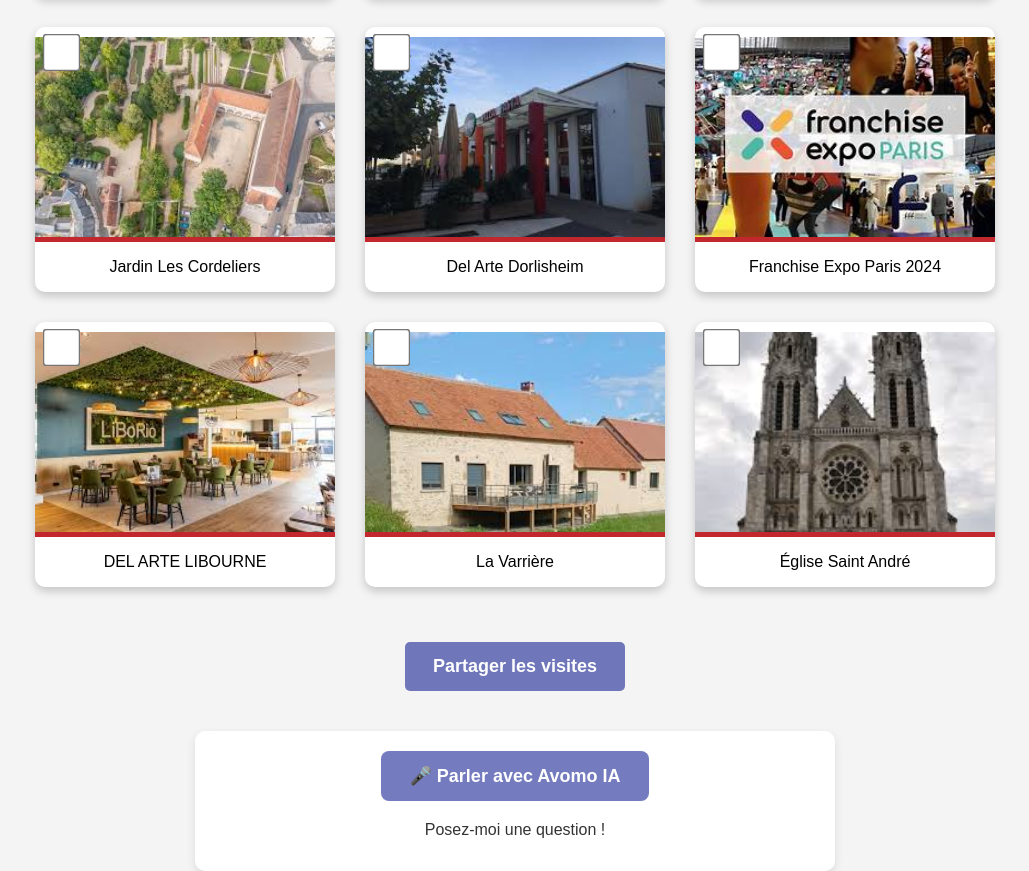
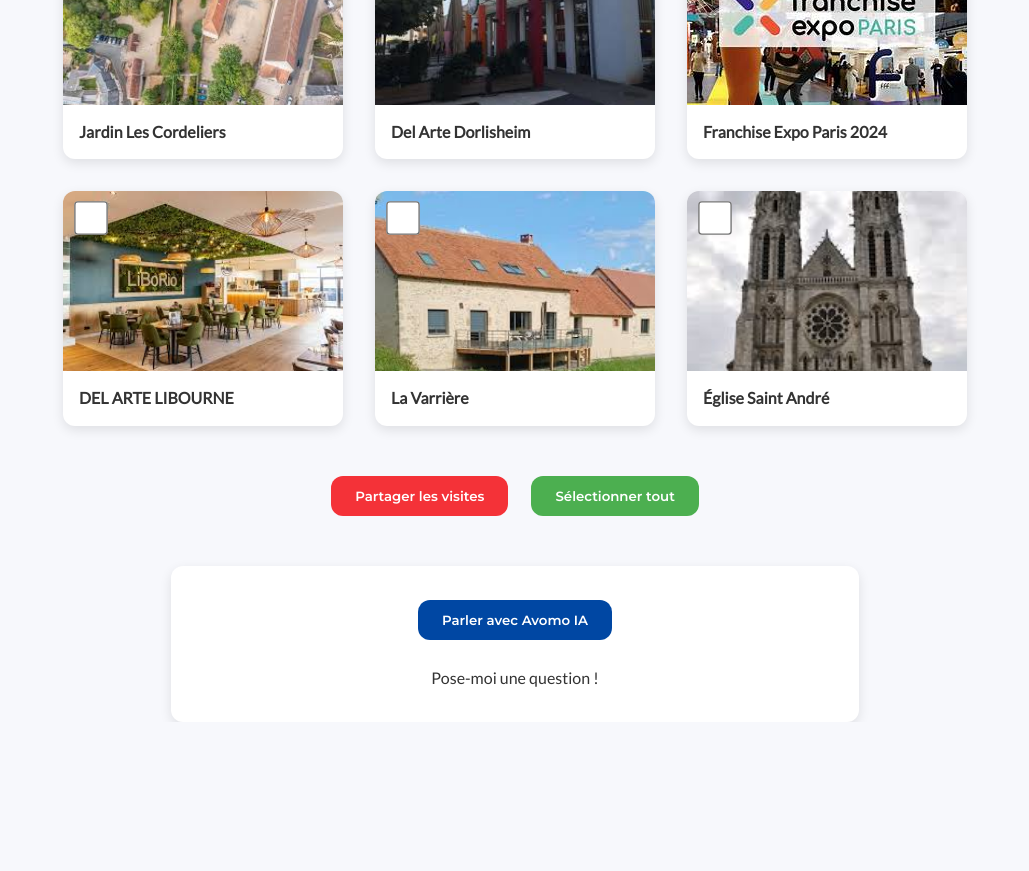
Before and after one commit to VivelaVR/AppAvomoFEP25, a plain HTML site: page index.html in a window 1280 px wide. Shown: the part 1428-2299 px from the top of the page, without its empty margins (125-1154 px from the left). After the commit the page ends 2150 px from the top, so only its background shows below. Drawn offline with Linux system fonts and the light colour scheme.

Commit message:
Add files via upload

```diff
--- a/index.html
+++ b/index.html
@@ -3,14 +3,16 @@
 <head>
     <meta charset="UTF-8">
     <meta name="viewport" content="width=device-width, initial-scale=1.0">
-    <title>Avomo VR - Visites Virtuelles</title>
+    <title>Avomo VR – Visites virtuelles</title>
+    <!-- Feuille de styles améliorée -->
     <link rel="stylesheet" href="styles.css">
+    <!-- Script dédié à la génération des cartes et au partage -->
     <script defer src="script.js"></script>
 </head>
 <body>
     <div class="header">
-        <img src="images/logo.png" alt="Avomo VR Logo" class="logo">
-        <h1>Visites Virtuelles Avomo VR</h1>
+        <img src="images/logo.png" alt="Avomo VR Logo" class="logo">
+        <h1>Visites virtuelles Avomo VR</h1>
     </div>
 
     <!-- Conteneur des visites -->
@@ -18,59 +20,55 @@
         <!-- Les cartes seront générées par JavaScript -->
     </div>
 
-    <!-- Bouton de partage -->
-    <div class="buttons">
+    <!-- Boutons d’actions -->
+    <div class="buttons" style="text-align:center;">
         <button id="share-btn">Partager les visites</button>
+        <button id="select-all-btn">Sélectionner tout</button>
     </div>
 
     <!-- Chatbot vocal -->
     <div class="chatbot-container">
-        <button id="mic-btn">🎤 Parler avec Avomo IA</button>
-        <div id="chat-response">Posez-moi une question !</div>
+        <button id="mic-btn">Parler avec Avomo IA</button>
+        <div id="chat-response">Pose-moi une question !</div>
     </div>
 
+    <!-- Script de reconnaissance vocale placé en fin de fichier pour garantir le chargement du DOM -->
     <script>
     const micBtn = document.getElementById("mic-btn");
     const responseDiv = document.getElementById("chat-response");
 
+    // Instanciation de l’API SpeechRecognition selon le navigateur
     const recognition = new (window.SpeechRecognition || window.webkitSpeechRecognition)();
     recognition.lang = "fr-FR";
 
     micBtn.addEventListener("click", () => {
         recognition.start();
-            responseDiv.innerText = "🎤 En attente de votre voix...";
+        responseDiv.innerText = "En attente de votre voix…";
     });
 
     recognition.onresult = function(event) {
         const userInput = event.results[0][0].transcript;
-            console.log("🎙️ Tu as dit :", userInput);
-            responseDiv.innerText = "⏳ Analyse en cours : " + userInput;
+        responseDiv.innerText = "Analyse en cours : " + userInput;
 
-            console.log("🛠️ Envoi au webhook:", userInput);
+        // Envoi de la requête vers le webhook de traitement
         fetch("https://avomovr.app.n8n.cloud/webhook-test/d9a5c4f1-f381-4ffd-9659-ea95411ca5c2", {
             method: "POST",
             headers: { "Content-Type": "application/json" },
             body: JSON.stringify({ message: userInput })
         })
-            .then(res => {
-                console.log("📩 Réponse reçue du webhook");
-                return res.json();
-            })
+        .then(res => res.json())
         .then(data => {
-                console.log("🤖 Contenu de la réponse :", data);
-                responseDiv.innerText = "🤖 " + data.reply;
-
+            responseDiv.innerText = data.reply;
             const synth = window.speechSynthesis;
             const utterance = new SpeechSynthesisUtterance(data.reply);
             utterance.lang = "fr-FR";
             synth.speak(utterance);
         })
         .catch((error) => {
-                console.error("❌ Erreur du fetch :", error);
-                responseDiv.innerText = "❌ Une erreur est survenue : " + error.message;
+            console.error("Erreur du fetch :", error);
+            responseDiv.innerText = "Une erreur est survenue : " + error.message;
         });
     };
     </script>
-
 </body>
 </html>
--- a/script.js
+++ b/script.js
@@ -1,30 +1,34 @@
 document.addEventListener("DOMContentLoaded", function() {
+    // Liste des visites virtuelles disponibles. Chaque entrée contient un nom,
+    // une URL vers la visite Matterport/MPEmbed et l’image d’illustration.
     const visites = [
-        { name: "DEL ARTE Brignais", url: "https://scan.avomovr.fr/show/?m=vx1kmMnmxNf", image: "images/brignais.jpg" },
-        { name: "DEL ARTE Besançon Miresey", url: "https://scan.avomovr.fr/show/?m=ezeMW1f2zbk", image: "images/besancon.jpg" },
+        { name: "DEL ARTE Brignais", url: "https://scan.avomovr.fr/show/?m=vx1kmMnmxNf", image: "images/brignais.jpg" },
+        { name: "DEL ARTE Besançon Miresey", url: "https://scan.avomovr.fr/show/?m=ezeMW1f2zbk", image: "images/besancon.jpg" },
         { name: "Pépinière d'entreprise de Châteauroux", url: "https://scan.avomovr.fr/show/?m=rVThqrE36Hq", image: "images/pepiniere.jpg" },
         { name: "Foyer de vie Les Coteaux", url: "https://scan.avomovr.fr/show/?m=hG1a9Aht5Bp", image: "images/coteaux.jpg" },
-        { name: "L’Onglerie Le Porge", url: "https://scan.avomovr.fr/show/?m=jFrmbGsawT3", image: "images/onglerie.jpg" },
-        { name: "Eat Salad Châteauroux", url: "https://scan.avomovr.fr/show/?m=2fmziQUEHv7", image: "images/eatsalad.jpg" },
-        { name: "Château Boisrenault", url: "https://scan.avomovr.fr/show/?m=ctqEDeSd8ke", image: "images/boisrenault.jpg" },
-        { name: "Business Connect Day", url: "https://scan.avomovr.fr/show/?m=6oT8c8mfPoL", image: "images/businessconnect.jpg" },
-        { name: "Relais Saint-Jacques", url: "https://scan.avomovr.fr/show/?m=eJpk7Qt2wTR", image: "images/relaissaintjacques.jpg" },
-        { name: "Netto Montauban", url: "https://scan.avomovr.fr/show/?m=S3kVSigxpRF", image: "images/netto.jpg" },
-        { name: "Roady Montgiscar", url: "https://scan.avomovr.fr/show/?m=yd6xFLUDMuD", image: "images/roady.jpg" },
-        { name: "Guinguette de Belle Isle", url: "https://scan.avomovr.fr/show/?m=iQdBAz3k3fL", image: "images/guinguette.jpg" },
-        { name: "Jardin Les Cordeliers", url: "https://mpembed.com/show/?m=ozBLfab5XSQ&mpu=1624&premium=1", image: "images/cordeliers.jpg" },
-        { name: "Del Arte Dorlisheim", url: "https://scan.avomovr.fr/show/?m=EKgDks7kdr5", image: "images/dorlisheim.jpg" },
-        { name: "Franchise Expo Paris 2024", url: "https://mpembed.com/show/?m=tNyTLiWHcFp&mpu=1624", image: "images/franchiseexpo.jpg" },
-        { name: "DEL ARTE LIBOURNE", url: "https://mpembed.com/show/?m=zca9WQuh75g&mpu=1624", image: "images/libourne.jpg" },
-        { name: "La Varrière", url: "https://scan.avomovr.fr/show/?m=M4CL8xbdnaK", image: "images/varriere.jpg" },
-        { name: "Église Saint André", url: "https://mpembed.com/show/?m=fTmxbygCkQX&mpu=1624", image: "images/saintandre.jpg" }
+        { name: "L’Onglerie Le Porge", url: "https://scan.avomovr.fr/show/?m=jFrmbGsawT3", image: "images/onglerie.jpg" },
+        { name: "Eat Salad Châteauroux", url: "https://scan.avomovr.fr/show/?m=2fmziQUEHv7", image: "images/eatsalad.jpg" },
+        { name: "Château Boisrenault", url: "https://scan.avomovr.fr/show/?m=ctqEDeSd8ke", image: "images/boisrenault.jpg" },
+        { name: "Business Connect Day", url: "https://scan.avomovr.fr/show/?m=6oT8c8mfPoL", image: "images/businessconnect.jpg" },
+        { name: "Relais Saint‑Jacques", url: "https://scan.avomovr.fr/show/?m=eJpk7Qt2wTR", image: "images/relaissaintjacques.jpg" },
+        { name: "Netto Montauban", url: "https://scan.avomovr.fr/show/?m=S3kVSigxpRF", image: "images/netto.jpg" },
+        { name: "Roady Montgiscar", url: "https://scan.avomovr.fr/show/?m=yd6xFLUDMuD", image: "images/roady.jpg" },
+        { name: "Guinguette de Belle Isle", url: "https://scan.avomovr.fr/show/?m=iQdBAz3k3fL", image: "images/guinguette.jpg" },
+        { name: "Jardin Les Cordeliers", url: "https://mpembed.com/show/?m=ozBLfab5XSQ&mpu=1624&premium=1", image: "images/cordeliers.jpg" },
+        { name: "Del Arte Dorlisheim", url: "https://scan.avomovr.fr/show/?m=EKgDks7kdr5", image: "images/dorlisheim.jpg" },
+        { name: "Franchise Expo Paris 2024", url: "https://mpembed.com/show/?m=tNyTLiWHcFp&mpu=1624", image: "images/franchiseexpo.jpg" },
+        { name: "DEL ARTE LIBOURNE", url: "https://mpembed.com/show/?m=zca9WQuh75g&mpu=1624", image: "images/libourne.jpg" },
+        { name: "La Varrière", url: "https://scan.avomovr.fr/show/?m=M4CL8xbdnaK", image: "images/varriere.jpg" },
+        { name: "Église Saint André", url: "https://mpembed.com/show/?m=fTmxbygCkQX&mpu=1624", image: "images/saintandre.jpg" }
     ];
 
     const container = document.getElementById("visites-container");
     const shareBtn = document.getElementById("share-btn");
+    const selectAllBtn = document.getElementById("select-all-btn");
 
+    // Génération des cartes de visites à partir de la liste
     visites.forEach(visit => {
-        let card = document.createElement("div");
+        const card = document.createElement("div");
         card.classList.add("card");
         card.innerHTML = `
             <input type="checkbox" class="visit-checkbox" value="${visit.url}">
@@ -36,35 +40,38 @@
         container.appendChild(card);
     });
 
+    // Partage des visites sélectionnées par e‑mail, SMS ou LinkedIn
     shareBtn.addEventListener("click", function() {
-        let selectedVisits = [];
+        const selectedVisits = [];
         document.querySelectorAll(".visit-checkbox:checked").forEach((checkbox) => {
             selectedVisits.push(checkbox.value);
         });
-
         if (selectedVisits.length === 0) {
-            alert("❌ Veuillez sélectionner au moins une visite à partager.");
+            alert("Veuillez sélectionner au moins une visite à partager.");
             return;
         }
-
-        let message = "🌐 Voici les visites virtuelles sélectionnées :\n" + selectedVisits.join("\n");
-
-        let choice = prompt("📤 Comment souhaitez-vous partager les visites ?\n1️⃣ Gmail\n2️⃣ SMS\n3️⃣ LinkedIn\n\nEntrez le numéro de votre choix :");
-
+        const message = "Voici les visites virtuelles sélectionnées :\n" + selectedVisits.join("\n");
+        const choice = prompt("Comment souhaitez‑vous partager les visites ?\n1️Gmail\n2️SMS\n3️LinkedIn\n\nEntrez le numéro de votre choix :");
         if (choice === "1") {
-            let emailLink = `mailto:?subject=Visites Virtuelles&body=${encodeURIComponent(message)}`;
+            const emailLink = `mailto:?subject=Visites%20virtuel les&body=${encodeURIComponent(message)}`;
             window.open(emailLink, "_blank");
-        }
-        else if (choice === "2") {
-            let smsLink = `sms:?body=${encodeURIComponent(message)}`;
+        } else if (choice === "2") {
+            const smsLink = `sms:?body=${encodeURIComponent(message)}`;
             window.open(smsLink, "_blank");
-        }
-        else if (choice === "3") {
-            let linkedInLink = `https://www.linkedin.com/shareArticle?mini=true&url=${encodeURIComponent(selectedVisits.join("\n"))}&title=Visites%20Virtuelles&summary=${encodeURIComponent(message)}`;
+        } else if (choice === "3") {
+            const linkedInLink = `https://www.linkedin.com/shareArticle?mini=true&url=${encodeURIComponent(selectedVisits.join("\n"))}&title=Visites%20virtuelles&summary=${encodeURIComponent(message)}`;
             window.open(linkedInLink, "_blank");
-        }
-        else {
-            alert("❌ Choix invalide. Veuillez entrer 1, 2 ou 3.");
+        } else {
+            alert("Choix invalide. Veuillez entrer 1, 2 ou 3.");
         }
     });
+
+    // Sélection ou désélection de toutes les visites
+    selectAllBtn.addEventListener("click", function() {
+        const checkboxes = document.querySelectorAll(".visit-checkbox");
+        const allSelected = Array.from(checkboxes).every(cb => cb.checked);
+        checkboxes.forEach(cb => {
+            cb.checked = !allSelected;
+        });
+    });
 });
--- a/styles.css
+++ b/styles.css
@@ -1,24 +1,57 @@
+/* Import Google Fonts */
+@import url('https://fonts.googleapis.com/css2?family=Montserrat:wght@600&family=Lato:wght@400;600&display=swap');
+
+/*
+ * Couleurs et paramètres globaux
+ *
+ * L'utilisation de variables CSS simplifie l'entretien du thème et
+ * garantit une cohérence visuelle. Les teintes choisies s'inspirent
+ * d'une palette professionnelle : un bleu profond pour rappeler la
+ * technologie de la réalité virtuelle, un rouge vif pour les appels
+ * à l'action et un vert pour des actions secondaires. Ces choix
+ * respectent les meilleures pratiques en matière de lisibilité et
+ * d'accessibilité décrites dans le système de design USWDS, comme
+ * l'utilisation d'un espace suffisant autour des éléments【254573460724707†L348-L370】.
+ */
+
+:root {
+  --primary-color: #0047a3;
+  --secondary-color: #f43238;
+  --accent-color: #4CAF50;
+  --background-color: #f7f8fc;
+  --text-color: #333;
+  --card-shadow: rgba(0, 0, 0, 0.1);
+  --border-radius: 12px;
+  --transition-duration: 0.3s;
+}
 
 /* Styles de base */
 body {
-    font-family: Arial, sans-serif;
-    text-align: center;
-    background-color: #f4f4f4;
+  font-family: 'Lato', sans-serif;
+  color: var(--text-color);
+  background-color: var(--background-color);
   margin: 0;
   padding: 0;
+  line-height: 1.5;
 }
 
 /* En-tête */
 .header {
-    background-color: #000e898b;
-    color: white;
-    padding: 20px;
+  background-color: var(--primary-color);
+  color: #fff;
+  padding: 24px 0;
   text-align: center;
 }
 
-.logo {
-    width: 150px;
+.header .logo {
+  width: 160px;
   margin-bottom: 10px;
+}
+
+.header h1 {
+  font-family: 'Montserrat', sans-serif;
+  font-weight: 600;
+  margin: 0;
 }
 
 /* Conteneur des cartes */
@@ -26,115 +59,131 @@
   display: flex;
   flex-wrap: wrap;
   justify-content: center;
-    padding: 20px;
-    max-width: 1200px;
-    margin: auto;
+  padding: 24px;
+  max-width: 1280px;
+  margin: 0 auto;
 }
 
-/* Cartes des visites */
+/* Cartes de visites */
 .card {
-    background: white;
-    width: 300px;
-    margin: 15px;
-    border-radius: 10px;
-    box-shadow: 0px 4px 10px rgba(0, 0, 0, 0.2);
-    text-align: center;
-    transition: transform 0.3s ease-in-out, box-shadow 0.3s ease-in-out;
-    overflow: hidden;
+  background-color: #fff;
+  width: 280px;
+  margin: 16px;
+  border-radius: var(--border-radius);
+  box-shadow: 0 4px 12px var(--card-shadow);
   position: relative;
   cursor: pointer;
-    padding-top: 10px;
+  overflow: hidden;
+  transition: transform var(--transition-duration) ease,
+              box-shadow var(--transition-duration) ease;
 }
 
 .card:hover {
-    transform: scale(1.05);
-    box-shadow: 0px 6px 15px rgba(0, 0, 0, 0.3);
+  transform: translateY(-4px);
+  box-shadow: 0 6px 20px rgba(0, 0, 0, 0.15);
 }
 
 .card a {
   text-decoration: none;
-    color: black;
+  color: inherit;
   display: block;
 }
 
 /* Image des cartes */
 .card-img {
   width: 100%;
-    height: 200px;
+  height: 180px;
   background-size: cover;
   background-position: center;
-    border-bottom: 5px solid #C1272D;
+}
+
+/* Texte des cartes */
+.card p {
+  margin: 16px;
+  font-weight: 600;
+  line-height: 1.4;
 }
 
 /* Cases à cocher */
 .visit-checkbox {
   position: absolute;
-    top: 10px;
-    left: 10px;
-    width: 25px;
-    height: 25px;
+  top: 12px;
+  left: 12px;
+  width: 24px;
+  height: 24px;
   cursor: pointer;
-    transform: scale(1.5);
+  transform: scale(1.4);
+  accent-color: var(--secondary-color);
 }
 
-.visit-checkbox:hover {
-    filter: brightness(90%);
+/* Boutons génériques */
+.btn,
+#share-btn,
+#select-all-btn,
+#mic-btn {
+  display: inline-block;
+  padding: 12px 24px;
+  margin: 10px;
+  border-radius: var(--border-radius);
+  border: none;
+  font-weight: 600;
+  font-family: 'Montserrat', sans-serif;
+  cursor: pointer;
+  transition: background-color var(--transition-duration) ease,
+              transform 0.2s;
 }
 
-/* Boutons */
-.btn {
-    display: inline-block;
-    padding: 12px 20px;
-    margin: 10px;
-    background: #f43238;
-    color: white;
-    border-radius: 5px;
-    text-decoration: none;
-    font-weight: bold;
-    transition: background 0.3s, transform 0.2s;
+/* Bouton partager */
+#share-btn {
+  background-color: var(--secondary-color);
+  color: #fff;
 }
 
-.btn:hover {
-    background: #a02025;
+#share-btn:hover {
+  background-color: #a02025;
   transform: scale(1.05);
 }
 
-/* Bouton de partage */
-#share-btn {
-    margin-top: 20px;
-    padding: 14px 28px;
-    background-color: #000e898b;
-    color: white;
-    border: none;
-    border-radius: 5px;
-    cursor: pointer;
-    font-size: 18px;
-    font-weight: bold;
-    transition: background 0.3s ease-in-out, transform 0.2s;
-}
-
-#share-btn:hover {
-    background-color: #000e898b;
-    transform: scale(1.05);
-}
-
-/* Bouton de sélection */
+/* Bouton sélectionner tout */
 #select-all-btn {
-    margin-top: 15px;
-    padding: 12px 24px;
-    background-color: #4CAF50;
-    color: white;
-    border: none;
-    border-radius: 5px;
-    cursor: pointer;
-    font-size: 16px;
-    font-weight: bold;
-    transition: background 0.3s ease-in-out, transform 0.2s;
+  background-color: var(--accent-color);
+  color: #fff;
 }
 
 #select-all-btn:hover {
   background-color: #3e8e41;
   transform: scale(1.05);
+}
+
+/* Bouton micro (chatbot) */
+#mic-btn {
+  background-color: var(--primary-color);
+  color: #fff;
+}
+
+#mic-btn:hover {
+  background-color: #003366;
+  transform: scale(1.05);
+}
+
+/* Conteneur du chatbot */
+.chatbot-container {
+  margin-top: 40px;
+  padding: 24px;
+  background-color: #fff;
+  border-radius: var(--border-radius);
+  box-shadow: 0 4px 12px var(--card-shadow);
+  max-width: 640px;
+  margin-left: auto;
+  margin-right: auto;
+  text-align: center;
+}
+
+#chat-response {
+  margin-top: 16px;
+  font-size: 16px;
+  color: var(--text-color);
+  min-height: 32px;
 }
 
 /* Responsive */
@@ -143,49 +192,11 @@
     flex-direction: column;
     align-items: center;
   }
-
   .card {
     width: 90%;
   }
-
-    #share-btn, #select-all-btn {
+  #share-btn,
+  #select-all-btn {
     width: 80%;
-        padding: 14px;
   }
 }
-
-/* 🔥 Ajout chatbot vocal */
-.chatbot-container {
-    margin-top: 40px;
-    padding: 20px;
-    background: #fff;
-    border-radius: 10px;
-    box-shadow: 0px 4px 10px rgba(0, 0, 0, 0.1);
-    max-width: 600px;
-    margin-left: auto;
-    margin-right: auto;
-}
-
-#mic-btn {
-    background-color: #000e898b;
-    color: white;
-    border: none;
-    border-radius: 8px;
-    padding: 14px 28px;
-    font-size: 18px;
-    font-weight: bold;
-    cursor: pointer;
-    transition: background 0.3s ease-in-out, transform 0.2s;
-}
-
-#mic-btn:hover {
-    background-color: #000c6a;
-    transform: scale(1.05);
-}
-
-#chat-response {
-    margin-top: 20px;
-    font-size: 16px;
-    color: #333;
-    min-height: 30px;
-}
```
Lines whose indentation alone changed are shown as unchanged.
